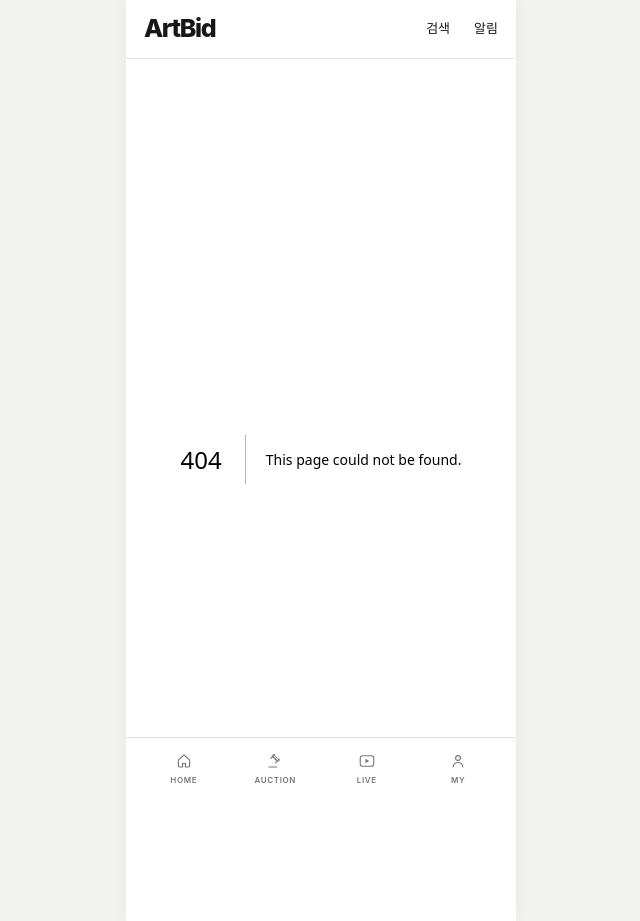
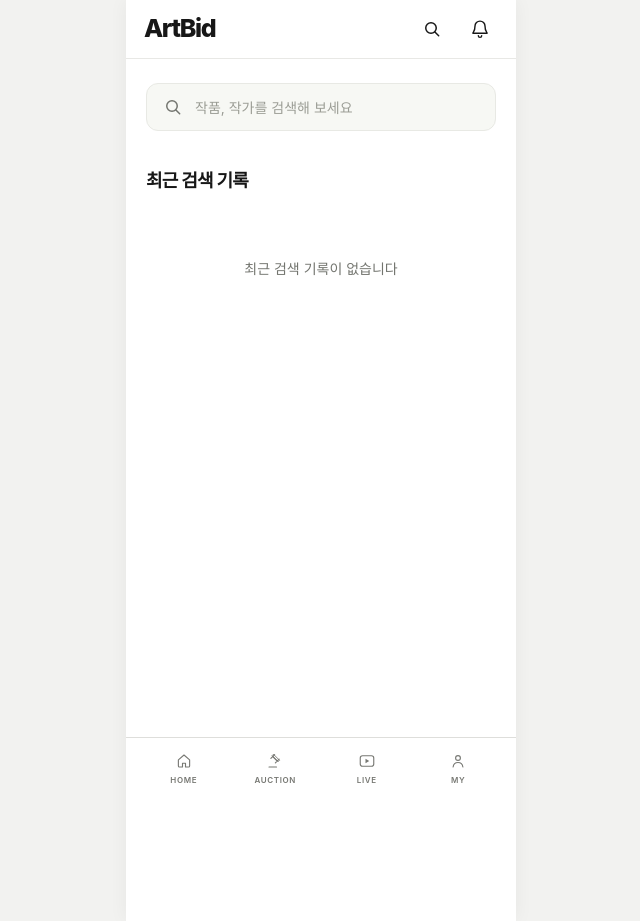
Before and after one commit to 2026-F/frontend, a Next.js app in the folder frontend/: page /search in a window 1280 px wide. Before the commit this address had no page. Shown: the whole page, without its empty margins (319-959 px from the left). Built offline with nearby package versions, Linux system fonts and the light colour scheme; a web font is replaced by a local one.

Commit message:
feat: 검색·알림 빈 화면과 헤더 이동 추가

```diff
--- /dev/null
+++ b/frontend/src/app/notifications/page.tsx
@@ -0,0 +1,22 @@
+export default function NotificationsPage() {
+  return (
+    <div className="min-h-screen bg-white px-5 pb-12 pt-6 text-[#171717]">
+      <div className="flex items-center justify-between">
+        <h1 className="text-[25px] font-extrabold tracking-[-0.05em]">알림</h1>
+        <button
+          type="button"
+          aria-label="최근 알림 모두 읽음"
+          title="최근 알림 모두 읽음"
+          disabled
+          className="grid h-9 w-9 place-items-center rounded-full text-[#73756f] disabled:cursor-default"
+        >
+          <svg viewBox="0 0 24 24" aria-hidden="true" className="h-5 w-5">
+            <path d="m4.5 12.5 4.5 4.5 10.5-10.5" fill="none" stroke="currentColor" strokeWidth="1.8" strokeLinecap="round" strokeLinejoin="round" />
+          </svg>
+        </button>
+      </div>
+
+      <p className="py-20 text-center text-[14px] text-[#73756f]">최근 알림이 없습니다</p>
+    </div>
+  );
+}
--- /dev/null
+++ b/frontend/src/app/search/page.tsx
@@ -0,0 +1,23 @@
+export default function SearchPage() {
+  return (
+    <div className="min-h-screen bg-white px-5 pb-12 pt-6 text-[#171717]">
+      <div className="flex h-12 items-center gap-3 rounded-[12px] border border-[#e8e9e4] bg-[#f7f8f4] px-4">
+        <svg viewBox="0 0 24 24" aria-hidden="true" className="h-5 w-5 shrink-0 text-[#73756f]">
+          <circle cx="10.8" cy="10.8" r="6.3" fill="none" stroke="currentColor" strokeWidth="1.8" />
+          <path d="m15.5 15.5 4.5 4.5" fill="none" stroke="currentColor" strokeWidth="1.8" strokeLinecap="round" />
+        </svg>
+        <input
+          type="search"
+          aria-label="검색어"
+          placeholder="작품, 작가를 검색해 보세요"
+          className="min-w-0 flex-1 bg-transparent text-[14px] outline-none placeholder:text-[#9b9d95]"
+        />
+      </div>
+
+      <section className="mt-9">
+        <h2 className="text-[18px] font-bold tracking-[-0.04em]">최근 검색 기록</h2>
+        <p className="py-16 text-center text-[14px] text-[#73756f]">최근 검색 기록이 없습니다</p>
+      </section>
+    </div>
+  );
+}
--- a/frontend/src/components/Header.tsx
+++ b/frontend/src/components/Header.tsx
@@ -27,9 +27,19 @@ export default function Header() {
     <header className="sticky top-0 z-40 border-b border-[#e8e8e5] bg-white/95 backdrop-blur">
       <div className="flex h-[58px] items-center justify-between px-[18px] text-[#171717]">
         <Link href="/" className="text-[25px] font-extrabold tracking-[-0.055em]">ArtBid</Link>
-        <div className="flex items-center gap-6 text-[13px] font-medium">
-          <Link href="/auctions">검색</Link>
-          <Link href="/mypage">알림</Link>
+        <div className="flex items-center gap-3">
+          <Link href="/search" aria-label="검색" className="grid h-9 w-9 place-items-center">
+            <svg viewBox="0 0 24 24" aria-hidden="true" className="h-5 w-5">
+              <circle cx="10.8" cy="10.8" r="6.3" fill="none" stroke="currentColor" strokeWidth="1.8" />
+              <path d="m15.5 15.5 4.5 4.5" fill="none" stroke="currentColor" strokeWidth="1.8" strokeLinecap="round" />
+            </svg>
+          </Link>
+          <Link href="/notifications" aria-label="알림" className="grid h-9 w-9 place-items-center">
+            <svg viewBox="0 0 24 24" aria-hidden="true" className="h-5 w-5">
+              <path d="M18 8.5a6 6 0 0 0-12 0c0 7-2.5 7-2.5 8.5h17C20.5 15.5 18 15.5 18 8.5Z" fill="none" stroke="currentColor" strokeWidth="1.7" strokeLinejoin="round" />
+              <path d="M10 20a2 2 0 0 0 4 0" fill="none" stroke="currentColor" strokeWidth="1.7" strokeLinecap="round" />
+            </svg>
+          </Link>
         </div>
       </div>
     </header>
```
